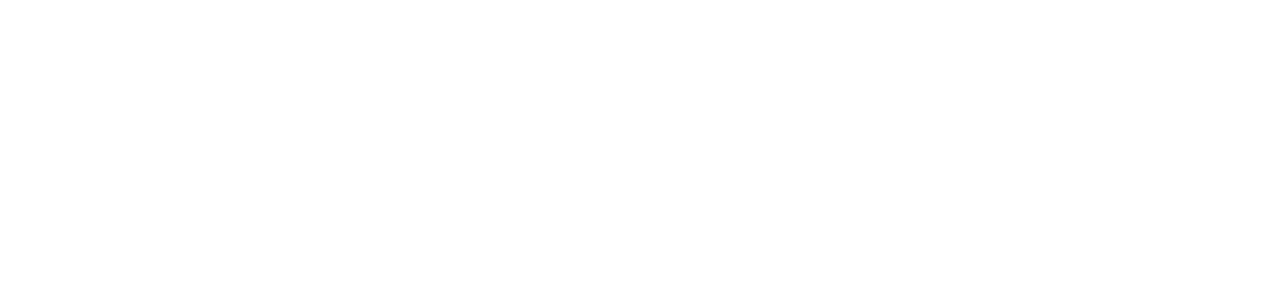
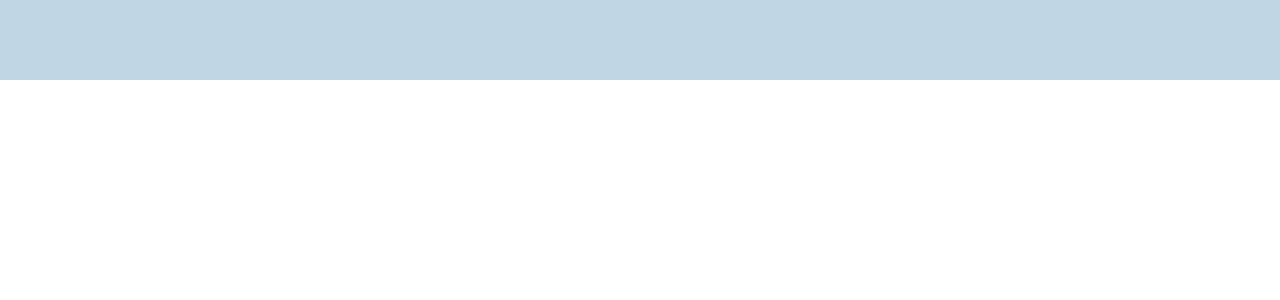
Before and after one commit to nooburger81/Portfolio-App, a React (Create React App) app: page / in a window 1280 px wide. Shown: the top 300 px of the page. Built offline with nearby package versions, Linux system fonts and the light colour scheme.

Commit message:
getting tailwind right, hehe

```diff
--- a/package.json
+++ b/package.json
@@ -8,7 +8,9 @@
     "@testing-library/user-event": "^13.5.0",
     "react": "^18.2.0",
     "react-dom": "^18.2.0",
+    "react-icons": "^5.0.1",
     "react-scripts": "5.0.1",
+    "react-scroll": "^1.9.0",
     "tailwindcss": "^3.4.1",
     "web-vitals": "^2.1.4"
   },
--- a/src/App.js
+++ b/src/App.js
@@ -1,8 +1,9 @@
+import Navbar from "./components/Navbar";
 
 function App() {
   return (
     <div>
-
+   <Navbar />
     </div>
   );
 }
--- /dev/null
+++ b/src/components/Navbar.jsx
@@ -0,0 +1,11 @@
+import React from 'react'
+
+const Navbar = () => {
+  return (
+    <div className='fixed w-full h-[80px] flex justify-between items-center px-4 bg-[#c0d6e4] text-black-300'>
+
+    </div>
+  )
+}
+
+export default Navbar
--- a/src/index.css
+++ b/src/index.css
@@ -1,3 +1,11 @@
 @tailwind base;
 @tailwind components;
 @tailwind utilities;
+
+@import url('https://fonts.googleapis.com/css2?family=Do+Hyeon&family=EB+Garamond&family=Josefin+Sans&family=Lobster&family=Major+Mono+Display&family=Oswald&family=Poppins:ital,wght@0,400;0,700;1,100;1,200;1,400;1,900&family=Righteous&family=Sedgwick+Ave+Display&display=swap');
+
+@layer base {
+    body {
+        @apply font-[]
+    }
+}
--- a/tailwind.config.js
+++ b/tailwind.config.js
@@ -1,6 +1,6 @@
 /** @type {import('tailwindcss').Config} */
 module.exports = {
-  content: ["./src/**/*.{html,js}"],
+  content: [  "./src/**/*.{js,jsx,ts,tsx}",],
   theme: {
     extend: {},
   },
```
Also changed, not shown: 1 other file (tests, documents, lock files or other folders).
